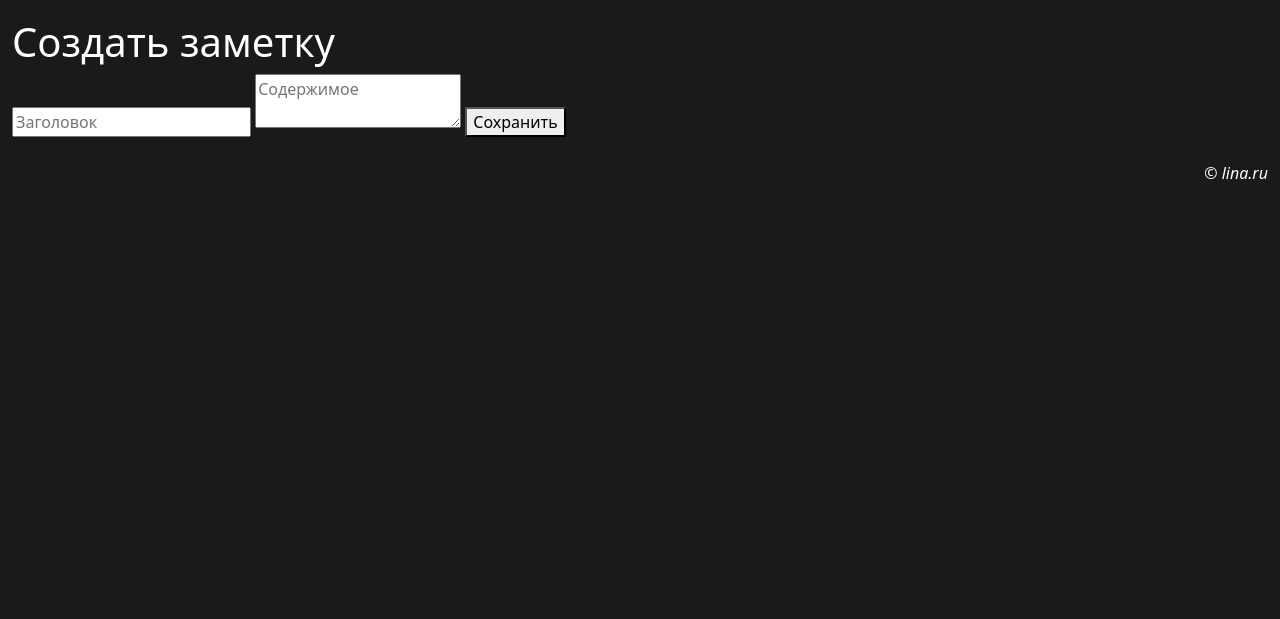
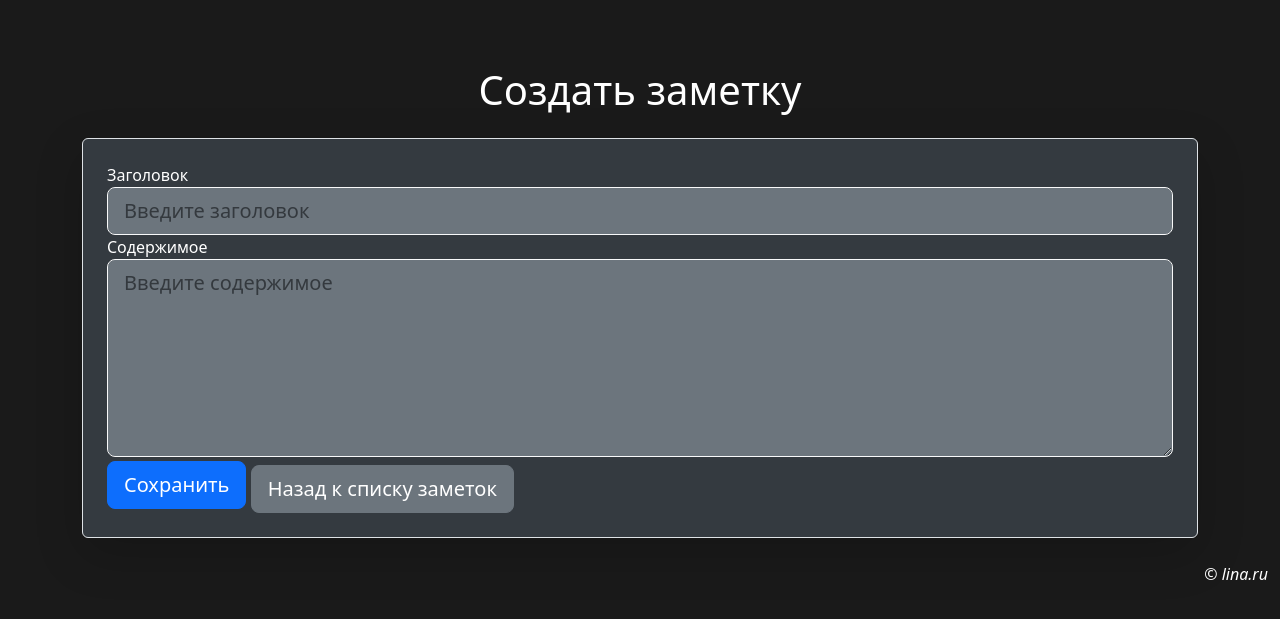
Before and after one commit to kirakorst/LINA, a Django app: template entries/templates/entries/note_form.html in a window 1280 px wide. Shown: the part 70-689 px from the top of the page. Run offline with Django 3.2, Linux system fonts and the light colour scheme; the template is opened without the code that fills it, so the values that code supplies are empty; some libraries are stand-ins or nearby versions.

Commit message:
Корректировка HTML

```diff
--- a/entries/admin.py
+++ b/entries/admin.py
@@ -1,4 +1,7 @@
 from django.contrib import admin
 from .models import entries
 
-admin.site.register(entries)
+
+@admin.register( entries )
+class Entries(admin.ModelAdmin):
+    list_display = ['title', 'content', 'user']
--- a/entries/templates/entries/note_form.html
+++ b/entries/templates/entries/note_form.html
@@ -2,12 +2,36 @@
 
 {% block content %}
 
-<h1>Создать заметку</h1>
-<form method="POST">
-    {% csrf_token %}
-    <input type="text" name="title" placeholder="Заголовок" required>
-    <textarea name="content" placeholder="Содержимое" required></textarea>
-    <button type="submit">Сохранить</button>
-</form>
+<div class="container mt-5">
+    <h1 class="mb-4 text-center text-white">Создать заметку</h1>
+    <form method="POST" class="border p-4 rounded shadow-lg bg-dark">
+        {% csrf_token %}
+
+        <div class="form-group">
+            <label for="title" class="text-white">Заголовок</label>
+            <input type="text" name="title" id="title" class="form-control form-control-lg bg-secondary text-white border border-light" placeholder="Введите заголовок" required>
+        </div>
+
+        <div class="form-group">
+            <label for="content" class="text-white">Содержимое</label>
+            <textarea name="content" id="content" class="form-control form-control-lg bg-secondary text-white border border-light" rows="6" placeholder="Введите содержимое" required></textarea>
+        </div>
+
+        <button type="submit" class="btn btn-primary btn-lg btn-block">Сохранить</button>
+        <a href="{% url 'note_list' %}" class="btn btn-secondary btn-lg btn-block mt-2">Назад к списку заметок</a>
+    </form>
+</div>
+
+<style>
+    .bg-dark {
+        background-color: #343a40 !important; /* Темный фон для формы */
+    }
+    .form-control:focus {
+        background-color: #495057; /* Цвет фона при фокусе */
+        color: white; /* Цвет текста при фокусе */
+        border-color: #80bdff; /* Цвет рамки при фокусе */
+        box-shadow: 0 0 0 0.2rem rgba(0, 123, 255, 0.25); /* Тень при фокусе */
+    }
+</style>
 
 {% endblock %}
```
Also changed, not shown: entries/models.py (+9 -1 lines), entries/templates/entries/note_detail.html (+34 -4 lines), entries/views.py (+7 -0 lines), entries/migrations/0002_entries_user.py (added), lina.sqlite3, tasks/migrations/0013_alter_task_due_date.py (added).
